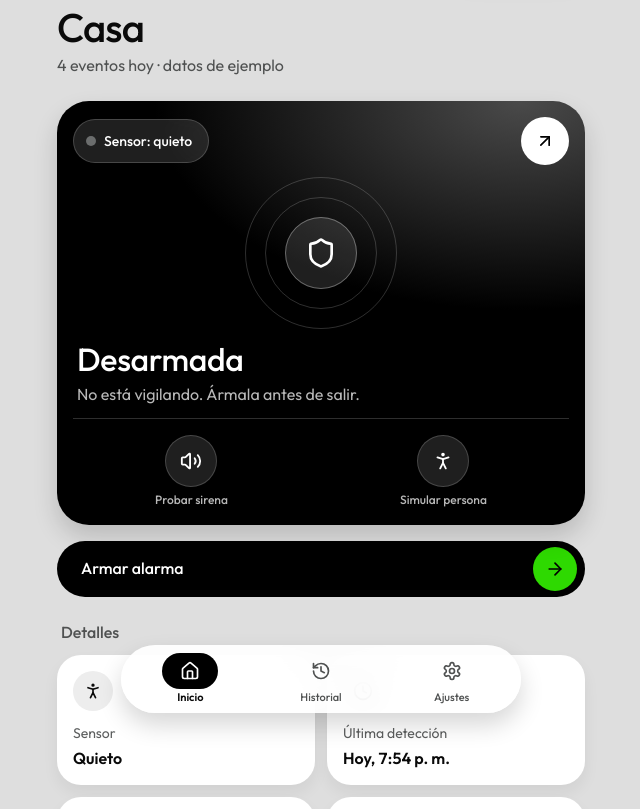
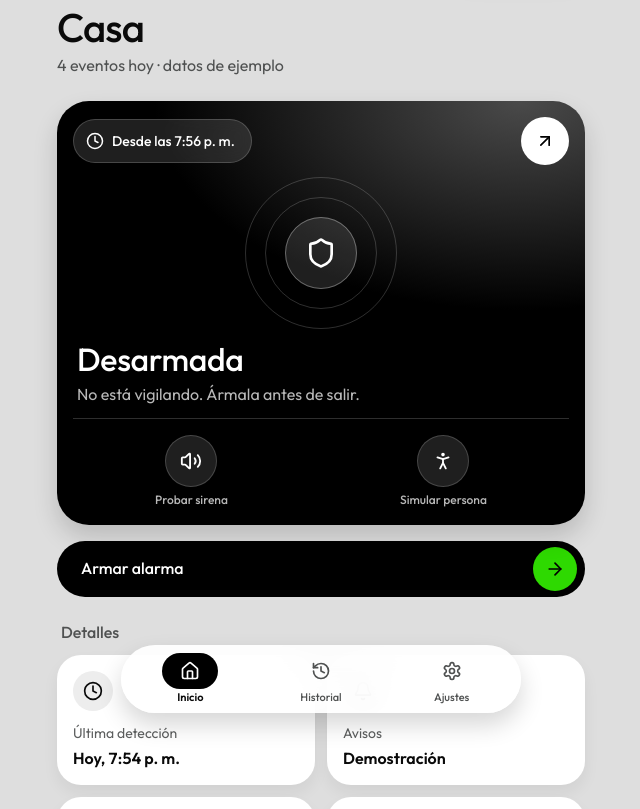
Before and after one commit to alvarolobooooooooooooooooooo/mi-alarma, a plain HTML site: page index.html in a window 1280 px wide. Shown: the part 75-884 px from the top of the page, without its empty margins (319-959 px from the left). Drawn offline with Linux system fonts and the light colour scheme.

Commit message:
Inicio: ya no se muestra lo que ve el sensor
La pastilla de la tarjeta dice desde cuándo está la alarma en su estado,
y la ficha del sensor pasa a ser la de avisos.

Co-Authored-By: Claude Opus 5.5 <noreply@anthropic.com>

```diff
--- a/app.js
+++ b/app.js
@@ -742,7 +742,7 @@
       case 'alarma':
         centro = icono('escudoAlerta');
         titulo = '¡Movimiento detectado!';
-        texto = `${a.ultimo ? cuando(a.ultimo) + ' · ' : ''}${a.sirena ? 'La sirena está sonando.' : 'La sirena ya se apagó, pero sigue en alarma.'}`;
+        texto = a.sirena ? 'La sirena está sonando.' : 'La sirena ya se apagó, pero sigue en alarma.';
         break;
     }
     if (viejo) {
@@ -750,9 +750,11 @@
       texto += ' Es el último estado conocido.';
     }
 
-    const sensor = a.sensor
-      ? `<span class="punto punto--peligro"></span>Sensor: ve movimiento`
-      : `<span class="punto"></span>Sensor: quieto`;
+    // En vez de lo que ve el sensor: desde cuándo está así la alarma
+    const desde = desdeCuando(a);
+    const pastilla = desde
+      ? `<span class="pastilla-vidrio">${icono('reloj')}<span class="pastilla-texto">${desde}</span></span>`
+      : '<span></span>';
 
     // Accesos rápidos; durante la alarma no se muestran, para que «Apagar alarma» quede a la vista
     const accionesRapidas = [];
@@ -767,7 +769,7 @@
 
     return `<section class="heroe ${clase}">
       <div class="heroe-arriba">
-        <span class="pastilla-vidrio">${sensor}</span>
+        ${pastilla}
         <a class="circulo circulo--blanco" href="#historial" aria-label="Ver el historial">${icono('diagonal', 'ic--20')}</a>
       </div>
       <div class="radar" aria-hidden="true">
@@ -813,12 +815,37 @@
     </div>`;
   }
 
+  // «Desde las 10:32 p. m.»: el último evento que llevó a la alarma al estado actual
+  function desdeCuando(a) {
+    let seg = 0;
+    if (a.estado === 'alarma') {
+      seg = a.ultimo;
+    } else if (a.estado === 'vigilando' || a.estado === 'desarmada') {
+      const buscado = a.estado === 'vigilando' ? ['armada'] : ['desarmada', 'encendida'];
+      const ev = st.historial.find((e) => buscado.includes(e.e) && e.t);
+      seg = ev ? ev.t : 0;
+    }
+    if (!seg) return '';
+    const ms = seg * 1000;
+    const hora = fmtHora.format(ms);
+    const articulo = hora.startsWith('1:') ? 'la' : 'las';
+    const dia = etiquetaDia(ms);
+    if (dia === 'Hoy') return `Desde ${articulo} ${hora}`;
+    return `Desde ${dia === 'Ayer' ? 'ayer' : dia.toLowerCase()}, ${hora}`;
+  }
+
+  function fichaAvisos(a) {
+    if (prefs.modo !== 'real') return 'Demostración';
+    if (!a.avisos) return 'Desactivados';
+    return `${a.avisos} ${a.avisos === 1 ? 'teléfono' : 'teléfonos'}`;
+  }
+
   function detalles(a) {
     return `<section class="grupo">
       <h2 class="rotulo-seccion">Detalles</h2>
       <div class="mosaico">
-        ${ficha('persona', 'Sensor', a.sensor ? 'Ve movimiento' : 'Quieto', a.sensor ? 'peligro' : '')}
         ${ficha('reloj', 'Última detección', a.ultimo ? cuando(a.ultimo) : 'Ninguna')}
+        ${ficha('campana', 'Avisos', fichaAvisos(a))}
         ${ficha(typeof a.rssi === 'number' ? 'wifi' : 'wifiOff', 'Señal WiFi', senal(a.rssi))}
         ${ficha('enviar', 'Telegram', a.telegram ? 'Activado' : 'Sin configurar')}
       </div>
--- a/estilos.css
+++ b/estilos.css
@@ -376,6 +376,11 @@ h1, h2, h3 { text-wrap: balance; }
   backdrop-filter: blur(8px);
 }
 .pastilla-vidrio .ic { width: 18px; height: 18px; }
+.pastilla-texto {
+  min-width: 0;
+  overflow: hidden;
+  text-overflow: ellipsis;
+}
 
 .circulo {
   width: 48px;
--- a/sw.js
+++ b/sw.js
@@ -4,7 +4,7 @@
   internet. Los mensajes con la alarma (MQTT) nunca pasan por aquí.
   Al cambiar cualquier archivo de la app, sube el número de CACHE.
 */
-const CACHE = 'mi-alarma-v6';
+const CACHE = 'mi-alarma-v7';
 
 const ARCHIVOS = [
   './',
```
